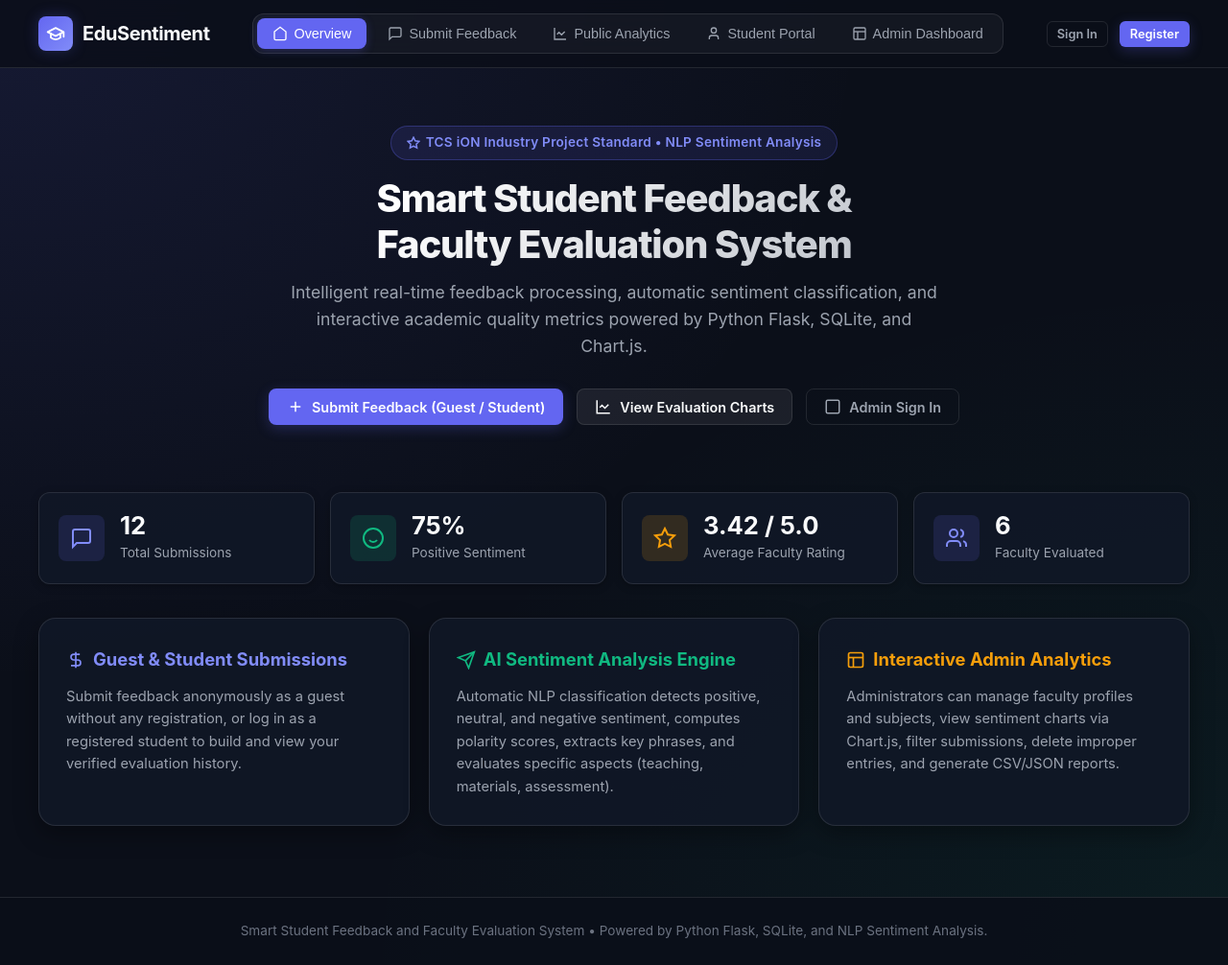
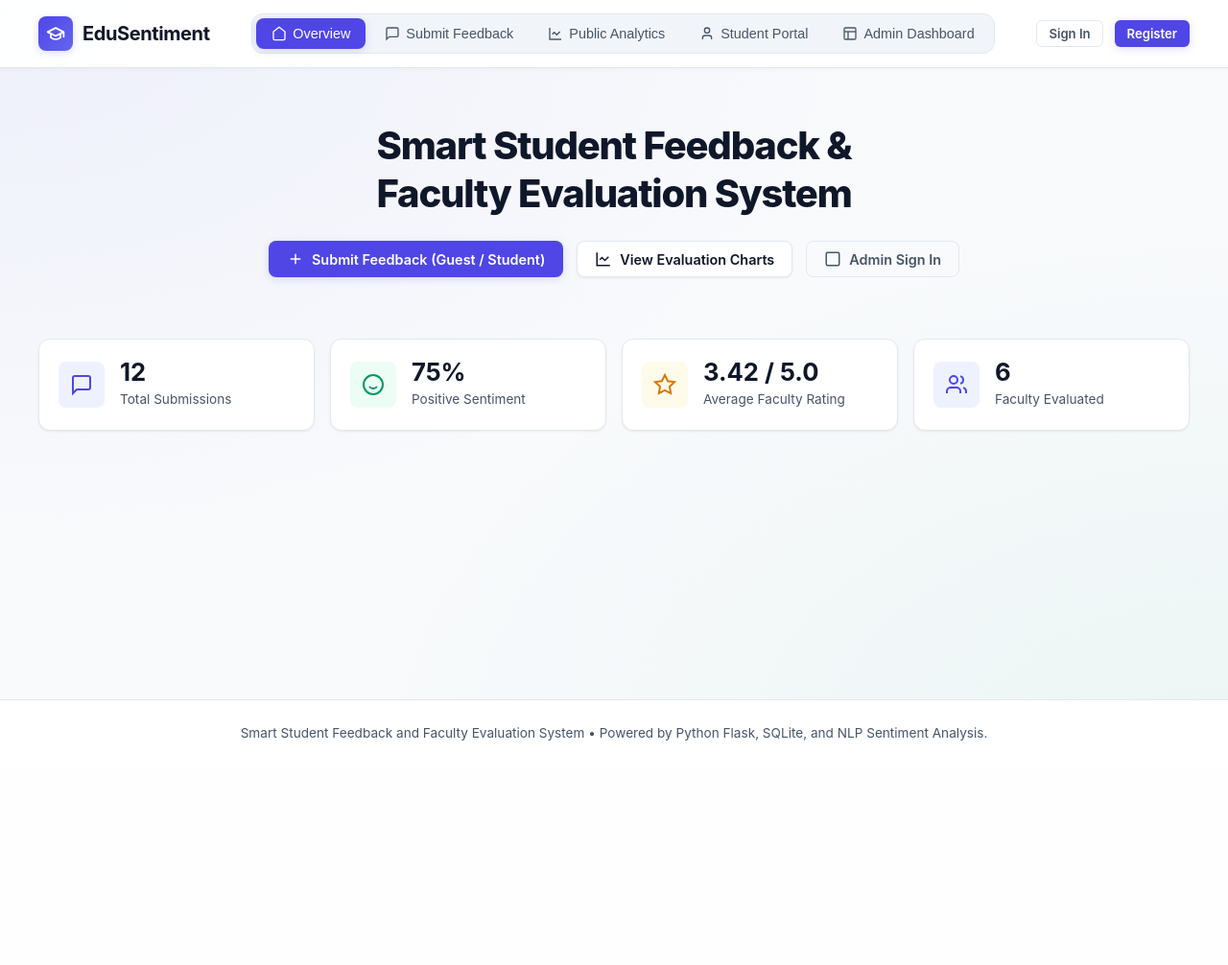
Before and after one commit to Mi-dhun/feedback, a Flask app: page / in a window 1280 px wide. Shown: the whole page at 96% size. After the commit the page ends 772 px from the top, so only its background shows below. Run offline with Flask 3, Linux system fonts and the light colour scheme; data comes from the database, SQL or seed files in the repository.

Commit message:
Implement light UI theme and remove verbose hero pill, subtitle, and feature cards

```diff
--- a/static/css/style.css
+++ b/static/css/style.css
@@ -1,51 +1,51 @@
 /* ==========================================================================
    Smart Student Feedback & Faculty Evaluation System - Stylesheet
-   Theme: Modern Dark Slate & Glassmorphism with High-Contrast Accents
+   Theme: Modern Clean Light UI Theme (Slate & Indigo Palette)
    ========================================================================== */
 
 :root {
-  --bg-primary: #0b0f19;
-  --bg-secondary: #111827;
-  --bg-card: rgba(17, 24, 39, 0.85);
-  --bg-card-hover: rgba(31, 41, 55, 0.9);
-  --bg-glass: rgba(255, 255, 255, 0.04);
-  --border-color: rgba(255, 255, 255, 0.1);
-  --border-focus: #6366f1;
+  --bg-primary: #f8fafc;
+  --bg-secondary: #ffffff;
+  --bg-card: #ffffff;
+  --bg-card-hover: #f1f5f9;
+  --bg-glass: rgba(255, 255, 255, 0.9);
+  --border-color: #e2e8f0;
+  --border-focus: #4f46e5;
 
-  --text-main: #f9fafb;
-  --text-secondary: #9ca3af;
-  --text-muted: #6b7280;
+  --text-main: #0f172a;
+  --text-secondary: #475569;
+  --text-muted: #94a3b8;
 
-  --primary: #6366f1;
-  --primary-hover: #4f46e5;
-  --primary-glow: rgba(99, 102, 241, 0.25);
+  --primary: #4f46e5;
+  --primary-hover: #4338ca;
+  --primary-glow: rgba(79, 70, 229, 0.18);
 
-  --sentiment-pos: #10b981;
-  --sentiment-pos-bg: rgba(16, 185, 129, 0.15);
-  --sentiment-pos-border: rgba(16, 185, 129, 0.35);
+  --sentiment-pos: #059669;
+  --sentiment-pos-bg: #ecfdf5;
+  --sentiment-pos-border: #a7f3d0;
 
-  --sentiment-neu: #f59e0b;
-  --sentiment-neu-bg: rgba(245, 158, 11, 0.15);
-  --sentiment-neu-border: rgba(245, 158, 11, 0.35);
+  --sentiment-neu: #d97706;
+  --sentiment-neu-bg: #fffbeb;
+  --sentiment-neu-border: #fde68a;
 
-  --sentiment-neg: #f43f5e;
-  --sentiment-neg-bg: rgba(244, 63, 94, 0.15);
-  --sentiment-neg-border: rgba(244, 63, 94, 0.35);
+  --sentiment-neg: #e11d48;
+  --sentiment-neg-bg: #fff1f2;
+  --sentiment-neg-border: #fecdd3;
 
-  --star-gold: #fbbf24;
-  --star-empty: #4b5563;
+  --star-gold: #f59e0b;
+  --star-empty: #cbd5e1;
 
   --radius-sm: 8px;
   --radius-md: 12px;
-  --radius-lg: 18px;
+  --radius-lg: 16px;
   --radius-full: 9999px;
 
-  --shadow-sm: 0 2px 8px rgba(0, 0, 0, 0.25);
-  --shadow-md: 0 8px 24px rgba(0, 0, 0, 0.35);
-  --shadow-lg: 0 16px 40px rgba(0, 0, 0, 0.5);
+  --shadow-sm: 0 1px 3px rgba(0, 0, 0, 0.05), 0 1px 2px rgba(0, 0, 0, 0.03);
+  --shadow-md: 0 4px 14px rgba(15, 23, 42, 0.06), 0 1px 3px rgba(15, 23, 42, 0.04);
+  --shadow-lg: 0 12px 30px rgba(15, 23, 42, 0.08), 0 4px 10px rgba(15, 23, 42, 0.04);
 
   --font-family: -apple-system, BlinkMacSystemFont, "Segoe UI", Roboto, "Helvetica Neue", Arial, sans-serif;
-  --transition: all 0.25s cubic-bezier(0.4, 0, 0.2, 1);
+  --transition: all 0.2s cubic-bezier(0.4, 0, 0.2, 1);
 }
 
 /* Reset & Global */
@@ -59,8 +59,8 @@ body {
   font-family: var(--font-family);
   background-color: var(--bg-primary);
   background-image:
-    radial-gradient(at 0% 0%, rgba(99, 102, 241, 0.12) 0px, transparent 50%),
-    radial-gradient(at 100% 100%, rgba(16, 185, 129, 0.08) 0px, transparent 50%);
+    radial-gradient(at 0% 0%, rgba(79, 70, 229, 0.06) 0px, transparent 50%),
+    radial-gradient(at 100% 100%, rgba(5, 150, 105, 0.05) 0px, transparent 50%);
   color: var(--text-main);
   min-height: 100vh;
   line-height: 1.6;
@@ -83,8 +83,9 @@ body {
   top: 0;
   z-index: 100;
   backdrop-filter: blur(16px);
-  background: rgba(11, 15, 25, 0.85);
+  background: rgba(255, 255, 255, 0.94);
   border-bottom: 1px solid var(--border-color);
+  box-shadow: 0 1px 4px rgba(15, 23, 42, 0.04);
   padding: 14px 0;
   transition: var(--transition);
 }
@@ -110,21 +111,21 @@ body {
 .brand-icon {
   width: 36px;
   height: 36px;
-  background: linear-gradient(135deg, var(--primary), #818cf8);
+  background: linear-gradient(135deg, var(--primary), #6366f1);
   border-radius: var(--radius-sm);
   display: flex;
   align-items: center;
   justify-content: center;
   color: #fff;
   font-size: 1.1rem;
-  box-shadow: 0 0 15px var(--primary-glow);
+  box-shadow: 0 2px 8px var(--primary-glow);
 }
 
 .nav-tabs {
   display: flex;
   align-items: center;
-  gap: 6px;
-  background: rgba(255, 255, 255, 0.04);
+  gap: 4px;
+  background: #f1f5f9;
   padding: 4px;
   border-radius: var(--radius-md);
   border: 1px solid var(--border-color);
@@ -147,13 +148,13 @@ body {
 
 .nav-btn:hover {
   color: var(--text-main);
-  background: rgba(255, 255, 255, 0.06);
+  background: rgba(0, 0, 0, 0.04);
 }
 
 .nav-btn.active {
   color: #fff;
   background: var(--primary);
-  box-shadow: 0 2px 10px var(--primary-glow);
+  box-shadow: 0 2px 8px var(--primary-glow);
 }
 
 .nav-user-actions {
@@ -205,23 +206,25 @@ body {
 .btn-primary {
   background: var(--primary);
   color: #fff;
-  box-shadow: 0 4px 14px var(--primary-glow);
+  box-shadow: 0 2px 8px var(--primary-glow);
 }
 
 .btn-primary:hover {
   background: var(--primary-hover);
   transform: translateY(-1px);
+  box-shadow: 0 4px 14px var(--primary-glow);
 }
 
 .btn-secondary {
-  background: rgba(255, 255, 255, 0.07);
+  background: #ffffff;
   color: var(--text-main);
   border-color: var(--border-color);
+  box-shadow: var(--shadow-sm);
 }
 
 .btn-secondary:hover {
-  background: rgba(255, 255, 255, 0.12);
-  border-color: rgba(255, 255, 255, 0.2);
+  background: #f8fafc;
+  border-color: #cbd5e1;
 }
 
 .btn-outline {
@@ -241,18 +245,18 @@ body {
 }
 
 .btn-danger:hover {
-  background: #e11d48;
+  background: #be123c;
 }
 
 .btn-sm {
-  padding: 5px 10px;
-  font-size: 0.8rem;
+  padding: 5px 12px;
+  font-size: 0.82rem;
   border-radius: 6px;
 }
 
 /* Hero Section */
 .hero-section {
-  padding: 40px 0 30px;
+  padding: 36px 0 28px;
   text-align: center;
 }
 
@@ -260,9 +264,9 @@ body {
   display: inline-flex;
   align-items: center;
   gap: 6px;
-  background: rgba(99, 102, 241, 0.12);
-  color: #818cf8;
-  border: 1px solid rgba(99, 102, 241, 0.3);
+  background: #eef2ff;
+  color: var(--primary);
+  border: 1px solid #c7d2fe;
   padding: 6px 16px;
   border-radius: var(--radius-full);
   font-size: 0.85rem;
@@ -274,19 +278,17 @@ body {
 .hero-title {
   font-size: 2.5rem;
   font-weight: 800;
-  line-height: 1.2;
+  line-height: 1.25;
   margin-bottom: 12px;
   letter-spacing: -0.03em;
-  background: linear-gradient(135deg, #ffffff 30%, #9ca3af 100%);
-  -webkit-background-clip: text;
-  -webkit-text-fill-color: transparent;
+  color: var(--text-main);
 }
 
 .hero-subtitle {
   color: var(--text-secondary);
-  font-size: 1.1rem;
+  font-size: 1.05rem;
   max-width: 680px;
-  margin: 0 auto 30px;
+  margin: 0 auto 28px;
 }
 
 /* Quick KPI Stats Cards */
@@ -294,7 +296,7 @@ body {
   display: grid;
   grid-template-columns: repeat(auto-fit, minmax(220px, 1fr));
   gap: 16px;
-  margin-bottom: 35px;
+  margin-bottom: 30px;
 }
 
 .stat-card {
@@ -326,7 +328,7 @@ body {
   flex-shrink: 0;
 }
 
-.stat-icon.blue { background: rgba(99, 102, 241, 0.15); color: #818cf8; }
+.stat-icon.blue { background: #eef2ff; color: #4f46e5; }
 .stat-icon.green { background: var(--sentiment-pos-bg); color: var(--sentiment-pos); }
 .stat-icon.amber { background: var(--sentiment-neu-bg); color: var(--sentiment-neu); }
 .stat-icon.rose { background: var(--sentiment-neg-bg); color: var(--sentiment-neg); }
@@ -367,7 +369,6 @@ body {
   padding: 28px;
   margin-bottom: 24px;
   box-shadow: var(--shadow-md);
-  backdrop-filter: blur(12px);
 }
 
 .card-header {
@@ -820,9 +837,9 @@ footer {
   border-top: 1px solid var(--border-color);
   padding: 24px 0;
   text-align: center;
-  color: var(--text-muted);
+  color: var(--text-secondary);
   font-size: 0.85rem;
-  background: rgba(11, 15, 25, 0.9);
+  background: #ffffff;
 }
 
 /* Responsive adjustments */
--- a/static/js/app.js
+++ b/static/js/app.js
@@ -75,14 +75,14 @@ const App = {
 
     if (this.currentUser) {
       pill.innerHTML = `
-        <span class="badge" style="background: rgba(99,102,241,0.15); color: #818cf8; border: 1px solid rgba(99,102,241,0.3);">
+        <span class="badge" style="background: #eef2ff; color: #4f46e5; border: 1px solid #c7d2fe;">
           Submitting as Student: ${this.escapeHtml(this.currentUser.name)}
         </span>
       `;
       if (anonCheck) anonCheck.style.display = "block";
     } else {
       pill.innerHTML = `
-        <span class="badge" style="background: rgba(255,255,255,0.06); color: var(--text-secondary); border: 1px solid var(--border-color);">
+        <span class="badge" style="background: #f1f5f9; color: var(--text-secondary); border: 1px solid var(--border-color);">
           Submitting as Anonymous Guest
         </span>
       `;
@@ -920,7 +920,7 @@ const App = {
 
         <div style="margin-bottom: 16px;">
           <div style="font-size: 0.8rem; text-transform: uppercase; color: var(--text-secondary); margin-bottom: 6px;">Written Feedback</div>
-          <div style="background: rgba(0,0,0,0.3); border: 1px solid var(--border-color); border-radius: var(--radius-sm); padding: 14px; font-size: 0.95rem; line-height: 1.5;">
+          <div style="background: #f8fafc; border: 1px solid var(--border-color); border-radius: var(--radius-sm); padding: 14px; font-size: 0.95rem; line-height: 1.5;">
             ${this.escapeHtml(fb.message)}
           </div>
         </div>
--- a/static/js/charts.js
+++ b/static/js/charts.js
@@ -1,6 +1,7 @@
 /**
  * Chart.js Integration Module
  * Renders interactive dynamic visualizations for sentiment and feedback analytics.
+ * Styled for Modern Clean Light UI Theme.
  */
 
 const AppCharts = {
@@ -10,22 +11,22 @@ const AppCharts = {
   ratingDistChart: null,
   timelineChart: null,
 
-  // Common dark theme chart defaults
+  // Common light theme chart defaults
   commonOptions: {
     responsive: true,
     maintainAspectRatio: false,
     plugins: {
       legend: {
         labels: {
-          color: "#9ca3af",
+          color: "#475569",
           font: { family: "-apple-system, BlinkMacSystemFont, Segoe UI, Roboto, sans-serif", size: 12 }
         }
       },
       tooltip: {
-        backgroundColor: "rgba(17, 24, 39, 0.95)",
-        titleColor: "#f9fafb",
-        bodyColor: "#e5e7eb",
-        borderColor: "rgba(255, 255, 255, 0.15)",
+        backgroundColor: "#0f172a",
+        titleColor: "#ffffff",
+        bodyColor: "#f1f5f9",
+        borderColor: "#cbd5e1",
         borderWidth: 1,
         padding: 10,
         boxPadding: 4
@@ -41,7 +42,6 @@ const AppCharts = {
   },
 
   // 1. Sentiment Distribution Doughnut / Pie Chart
-  // Direct match to Page 11 code snippet: labels: ['Positive', 'Negative', 'Neutral']
   renderSentimentPie(canvasId, sentimentCounts) {
     const canvas = document.getElementById(canvasId);
     if (!canvas) return;
@@ -60,11 +60,11 @@ const AppCharts = {
         datasets: [{
           data: [pos, neg, neu],
           backgroundColor: [
-            "#10b981", // Emerald Green for Positive
-            "#f43f5e", // Rose Red for Negative
-            "#f59e0b"  // Amber Orange for Neutral
+            "#059669", // Emerald Green for Positive
+            "#e11d48", // Rose Red for Negative
+            "#d97706"  // Amber Orange for Neutral
           ],
-          borderColor: "#111827",
+          borderColor: "#ffffff",
           borderWidth: 3,
           hoverOffset: 6
         }]
@@ -77,7 +77,7 @@ const AppCharts = {
           legend: {
             position: "bottom",
             labels: {
-              color: "#9ca3af",
+              color: "#475569",
               padding: 14
             }
           }
@@ -106,8 +106,8 @@ const AppCharts = {
           {
             label: "Average Rating (out of 5)",
             data: ratings,
-            backgroundColor: "rgba(99, 102, 241, 0.8)",
-            borderColor: "#6366f1",
+            backgroundColor: "rgba(79, 70, 229, 0.85)",
+            borderColor: "#4f46e5",
             borderWidth: 1,
             borderRadius: 6,
             yAxisID: "y"
@@ -115,8 +115,8 @@ const AppCharts = {
           {
             label: "Reviews Count",
             data: counts,
-            backgroundColor: "rgba(16, 185, 129, 0.4)",
-            borderColor: "#10b981",
+            backgroundColor: "rgba(5, 150, 105, 0.4)",
+            borderColor: "#059669",
             borderWidth: 1,
             borderRadius: 6,
             yAxisID: "y1"
@@ -127,8 +127,8 @@ const AppCharts = {
         ...this.commonOptions,
         scales: {
           x: {
-            ticks: { color: "#9ca3af", maxRotation: 30 },
-            grid: { color: "rgba(255, 255, 255, 0.05)" }
+            ticks: { color: "#64748b", maxRotation: 30 },
+            grid: { color: "rgba(0, 0, 0, 0.05)" }
           },
           y: {
             type: "linear",
@@ -136,15 +136,15 @@ const AppCharts = {
             position: "left",
             min: 0,
             max: 5,
-            ticks: { color: "#9ca3af", stepSize: 1 },
-            grid: { color: "rgba(255, 255, 255, 0.05)" }
+            ticks: { color: "#64748b", stepSize: 1 },
+            grid: { color: "rgba(0, 0, 0, 0.05)" }
           },
           y1: {
             type: "linear",
             display: true,
             position: "right",
             min: 0,
-            ticks: { color: "#9ca3af", stepSize: 2 },
+            ticks: { color: "#64748b", stepSize: 2 },
             grid: { drawOnChartArea: false }
           }
         }
@@ -173,19 +173,19 @@ const AppCharts = {
           {
             label: "Positive",
             data: posData,
-            backgroundColor: "#10b981",
+            backgroundColor: "#059669",
             borderRadius: 4
           },
           {
             label: "Neutral",
             data: neuData,
-            backgroundColor: "#f59e0b",
+            backgroundColor: "#d97706",
             borderRadius: 4
           },
           {
             label: "Negative",
             data: negData,
-            backgroundColor: "#f43f5e",
+            backgroundColor: "#e11d48",
             borderRadius: 4
           }
         ]
@@ -195,13 +195,13 @@ const AppCharts = {
         scales: {
           x: {
             stacked: true,
-            ticks: { color: "#9ca3af" },
-            grid: { color: "rgba(255, 255, 255, 0.05)" }
+            ticks: { color: "#64748b" },
+            grid: { color: "rgba(0, 0, 0, 0.05)" }
           },
           y: {
             stacked: true,
-            ticks: { color: "#9ca3af", stepSize: 1 },
-            grid: { color: "rgba(255, 255, 255, 0.05)" }
+            ticks: { color: "#64748b", stepSize: 1 },
+            grid: { color: "rgba(0, 0, 0, 0.05)" }
           }
         }
       }
@@ -230,11 +230,11 @@ const AppCharts = {
             ratingDist["5"] || 0
           ],
           backgroundColor: [
-            "#f43f5e",
-            "#fb923c",
-            "#f59e0b",
+            "#e11d48",
+            "#f97316",
+            "#d97706",
             "#84cc16",
-            "#10b981"
+            "#059669"
           ],
           borderRadius: 6
         }]
@@ -247,12 +247,12 @@ const AppCharts = {
         },
         scales: {
           x: {
-            ticks: { color: "#9ca3af" },
-            grid: { color: "rgba(255, 255, 255, 0.05)" }
+            ticks: { color: "#64748b" },
+            grid: { color: "rgba(0, 0, 0, 0.05)" }
           },
           y: {
-            ticks: { color: "#9ca3af", stepSize: 1 },
-            grid: { color: "rgba(255, 255, 255, 0.05)" }
+            ticks: { color: "#64748b", stepSize: 1 },
+            grid: { color: "rgba(0, 0, 0, 0.05)" }
           }
         }
       }
@@ -279,16 +279,16 @@ const AppCharts = {
           {
             label: "Positive Feedback",
             data: positiveTrend,
-            borderColor: "#10b981",
-            backgroundColor: "rgba(16, 185, 129, 0.1)",
+            borderColor: "#059669",
+            backgroundColor: "rgba(5, 150, 105, 0.08)",
             fill: true,
             tension: 0.3
           },
           {
             label: "Negative Feedback",
             data: negativeTrend,
-            borderColor: "#f43f5e",
-            backgroundColor: "rgba(244, 63, 94, 0.1)",
+            borderColor: "#e11d48",
+            backgroundColor: "rgba(225, 29, 72, 0.08)",
             fill: true,
             tension: 0.3
           }
@@ -298,12 +298,12 @@ const AppCharts = {
         ...this.commonOptions,
         scales: {
           x: {
-            ticks: { color: "#9ca3af" },
-            grid: { color: "rgba(255, 255, 255, 0.05)" }
+            ticks: { color: "#64748b" },
+            grid: { color: "rgba(0, 0, 0, 0.05)" }
           },
           y: {
-            ticks: { color: "#9ca3af", stepSize: 1 },
-            grid: { color: "rgba(255, 255, 255, 0.05)" }
+            ticks: { color: "#64748b", stepSize: 1 },
+            grid: { color: "rgba(0, 0, 0, 0.05)" }
           }
         }
       }
--- a/templates/index.html
+++ b/templates/index.html
@@ -56,16 +56,9 @@
     <!-- ==================== VIEW 1: HOME & HERO ==================== -->
     <section id="view-home" class="app-view active-view">
       <div class="hero-section">
-        <div class="hero-pill">
-          <svg width="14" height="14" viewBox="0 0 24 24" fill="none" stroke="currentColor" stroke-width="2.5"><polygon points="12 2 15.09 8.26 22 9.27 17 14.14 18.18 21.02 12 17.77 5.82 21.02 7 14.14 2 9.27 8.91 8.26 12 2"/></svg>
-          TCS iON Industry Project Standard &bull; NLP Sentiment Analysis
-        </div>
         <h1 class="hero-title">Smart Student Feedback &<br>Faculty Evaluation System</h1>
-        <p class="hero-subtitle">
-          Intelligent real-time feedback processing, automatic sentiment classification, and interactive academic quality metrics powered by Python Flask, SQLite, and Chart.js.
-        </p>
 
-        <div style="display: flex; gap: 14px; justify-content: center; flex-wrap: wrap; margin-bottom: 40px;">
+        <div style="display: flex; gap: 14px; justify-content: center; flex-wrap: wrap; margin-top: 24px; margin-bottom: 36px;">
           <button class="btn btn-primary" onclick="App.navigateTo('feedback')">
             <svg width="18" height="18" viewBox="0 0 24 24" fill="none" stroke="currentColor" stroke-width="2"><path d="M12 5v14M5 12h14"/></svg>
             Submit Feedback (Guest / Student)
@@ -121,39 +114,6 @@
             <div class="stat-value" id="kpi-faculty-count">--</div>
             <div class="stat-label">Faculty Evaluated</div>
           </div>
-        </div>
-      </div>
-
-      <!-- Feature Grid -->
-      <div style="display: grid; grid-template-columns: repeat(auto-fit, minmax(320px, 1fr)); gap: 20px; margin-top: 10px;">
-        <div class="card">
-          <h3 style="display: flex; align-items: center; gap: 8px; font-size: 1.15rem; margin-bottom: 12px; color: #818cf8;">
-            <svg width="20" height="20" viewBox="0 0 24 24" fill="none" stroke="currentColor" stroke-width="2"><path d="M12 2v20M17 5H9.5a3.5 3.5 0 0 0 0 7h5a3.5 3.5 0 0 1 0 7H6"/></svg>
-            Guest & Student Submissions
-          </h3>
-          <p style="color: var(--text-secondary); font-size: 0.92rem;">
-            Submit feedback anonymously as a guest without any registration, or log in as a registered student to build and view your verified evaluation history.
-          </p>
-        </div>
-
-        <div class="card">
-          <h3 style="display: flex; align-items: center; gap: 8px; font-size: 1.15rem; margin-bottom: 12px; color: #10b981;">
-            <svg width="20" height="20" viewBox="0 0 24 24" fill="none" stroke="currentColor" stroke-width="2"><path d="m22 2-7 20-4-9-9-4Z"/><path d="M22 2 11 13"/></svg>
-            AI Sentiment Analysis Engine
-          </h3>
-          <p style="color: var(--text-secondary); font-size: 0.92rem;">
-            Automatic NLP classification detects positive, neutral, and negative sentiment, computes polarity scores, extracts key phrases, and evaluates specific aspects (teaching, materials, assessment).
-          </p>
-        </div>
-
-        <div class="card">
-          <h3 style="display: flex; align-items: center; gap: 8px; font-size: 1.15rem; margin-bottom: 12px; color: #f59e0b;">
-            <svg width="20" height="20" viewBox="0 0 24 24" fill="none" stroke="currentColor" stroke-width="2"><rect width="18" height="18" x="3" y="3" rx="2"/><path d="M3 9h18"/><path d="M9 21V9"/></svg>
-            Interactive Admin Analytics
-          </h3>
-          <p style="color: var(--text-secondary); font-size: 0.92rem;">
-            Administrators can manage faculty profiles and subjects, view sentiment charts via Chart.js, filter submissions, delete improper entries, and generate CSV/JSON reports.
-          </p>
         </div>
       </div>
     </section>
@@ -415,7 +375,7 @@
     <section id="view-student" class="app-view">
       <!-- Unauthenticated State -->
       <div id="student-unauth-box" class="card" style="text-align: center; padding: 48px 24px; display: none;">
-        <div style="width: 64px; height: 64px; margin: 0 auto 16px; background: rgba(99, 102, 241, 0.15); border-radius: 50%; display: flex; align-items: center; justify-content: center; color: #818cf8;">
+        <div style="width: 64px; height: 64px; margin: 0 auto 16px; background: #eef2ff; border-radius: 50%; display: flex; align-items: center; justify-content: center; color: var(--primary);">
           <svg width="32" height="32" viewBox="0 0 24 24" fill="none" stroke="currentColor" stroke-width="2"><path d="M19 21v-2a4 4 0 0 0-4-4H9a4 4 0 0 0-4 4v2"/><circle cx="12" cy="7" r="4"/></svg>
         </div>
         <h3 style="font-size: 1.4rem; margin-bottom: 8px;">Student Authentication Required</h3>
@@ -496,7 +456,7 @@
         <!-- Admin Header Toolbar -->
         <div style="display: flex; justify-content: space-between; align-items: center; flex-wrap: wrap; gap: 16px; margin-bottom: 24px;">
           <div>
-            <span class="user-badge" style="background: rgba(99, 102, 241, 0.15); border-color: rgba(99, 102, 241, 0.4); color: #818cf8; margin-bottom: 6px;">
+            <span class="user-badge" style="background: #eef2ff; border-color: #c7d2fe; color: var(--primary); margin-bottom: 6px;">
               Administrator Console
             </span>
             <h2 style="font-size: 1.6rem; font-weight: 700;">Academic Feedback Control Center</h2>
@@ -685,7 +645,7 @@
       </div>
 
       <!-- Quick Demo Login Helpers -->
-      <div style="background: rgba(255,255,255,0.04); border: 1px dashed var(--border-color); border-radius: var(--radius-md); padding: 12px; margin-bottom: 20px;">
+      <div style="background: #f8fafc; border: 1px dashed var(--border-color); border-radius: var(--radius-md); padding: 12px; margin-bottom: 20px;">
         <span style="font-size: 0.8rem; color: var(--text-secondary); display: block; margin-bottom: 8px;">1-Click Demo Accounts:</span>
         <div style="display: flex; gap: 8px; flex-wrap: wrap;">
           <button type="button" class="btn btn-sm btn-outline" onclick="App.fillDemoLogin('admin')">Demo Admin</button>
```
Also changed, not shown: other parts of static/css/style.css (+42 -25 lines).
